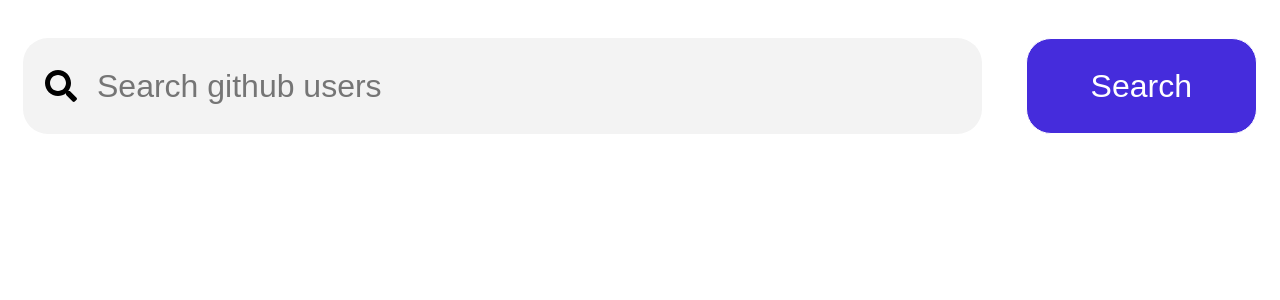
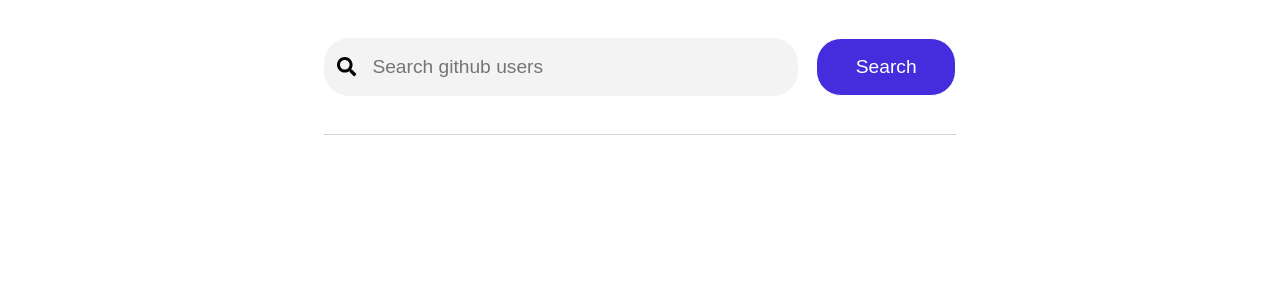
Before and after one commit to elthirage32/TooplooxRecruitment, a React app: page / in a window 1280 px wide. Shown: the top 300 px of the page. Built offline with nearby package versions, Linux system fonts and the light colour scheme.

Commit message:
Add list of searched users and mobile breakpoints

```diff
--- a/src/App.tsx
+++ b/src/App.tsx
@@ -7,7 +7,9 @@
 
   return (
     <QueryClientProvider client={queryClient}>
-      <Search />
+      <div className="app-container">
+        <Search />
+      </div>
     </QueryClientProvider>
   );
 };
--- a/src/assets/styles/_Colors.scss
+++ b/src/assets/styles/_Colors.scss
@@ -11,12 +11,10 @@
 $tertiary: #8e949a;
 
 // Backgrounds:
-$bg-light: ghostwhite;
+$bg-light: #F6F6F6;
 
 // Inputs:
 $input-hover: #a5a5a5;
 $input-background: #F3F3F3;
 $input-focus: #668de1;
 $input-outline: #668de1;
-
-// Buttons:
--- a/src/assets/styles/components/_Search.scss
+++ b/src/assets/styles/components/_Search.scss
@@ -1,17 +1,67 @@
 @import "../Colors";
 
 html * {
-  font-size: 2rem;
+  font-family: Arial, serif;
+  font-size: 1.2rem;
   line-height: 17px;
+
+  @media screen and (max-width: 1200px) {
+    font-size: 2rem;
+  }
+}
+
+.app-container {
+  display: flex;
+  justify-content: center;
 }
 
 .search-container {
   display: flex;
   padding: 30px 15px 30px 15px;
+  justify-items: center;
+  flex-direction: column;
+  width: 50%;
+
+  @media screen and (max-width: 1200px) {
+    width: 100%;
+    justify-items: normal;
+  }
 }
 
 .search-container__header {
   display: flex;
+  padding-bottom: 2em;
+  border-bottom: solid 1px $light;
   width: 100%;
+}
+
+.search-container__body {
 
 }
+
+.search-body__results {
+  display: flex;
+  flex-direction: column;
+  margin-top: 2em;
+}
+
+.search-results__item {
+  padding: 0.25em 1em 0.25em 1em;
+  display: flex;
+  justify-content: space-between;
+  border-radius: 15px;
+  height: 2.5em;
+  background: $bg-light;
+  border: 1px solid transparent;
+  margin: 0.25em 0 0.25em 0;
+  align-items: center;
+
+  svg {
+    color: $primary;
+  }
+
+  &:hover {
+    border: 1px solid $input-outline;
+    cursor: pointer;
+  }
+}
--- /dev/null
+++ b/src/components/search/components/SearchResultItem.tsx
@@ -0,0 +1,19 @@
+import React, { FC } from "react";
+import { UserModel } from "~components/search/types";
+import { faChevronRight } from "@fortawesome/free-solid-svg-icons";
+import { FontAwesomeIcon } from "@fortawesome/react-fontawesome";
+
+interface ISearchResultItem {
+  user: UserModel;
+}
+
+const SearchResultItem: FC<ISearchResultItem> = ({ user }) => {
+  return (
+    <div className="search-results__item">
+      <div>{user.login}</div>
+      <FontAwesomeIcon icon={faChevronRight} />
+    </div>
+  );
+};
+
+export default SearchResultItem;
--- a/src/components/search/components/SearchResults.tsx
+++ b/src/components/search/components/SearchResults.tsx
@@ -1,12 +1,22 @@
 import React, { FC } from "react";
 import { UserSearchResponse } from "../types";
+import SearchResultItem from "./SearchResultItem";
 
 interface ISearchResults {
   usersList: UserSearchResponse;
 }
 
-const SearchResults: FC<ISearchResults> = ({}) => {
-  return <></>;
+const SearchResults: FC<ISearchResults> = ({ usersList }) => {
+  return (
+    <div className="search-container__body">
+      <div className="search-body__results">
+        {usersList &&
+          usersList.items.map((user) => (
+            <SearchResultItem user={user} key={user.id} />
+          ))}
+      </div>
+    </div>
+  );
 };
 
 export default SearchResults;
--- a/src/components/search/index.tsx
+++ b/src/components/search/index.tsx
@@ -3,9 +3,7 @@
 import SearchResults from "./components/SearchResults";
 import { useUsersList } from "~components/search/queries";
 
-interface ISearch {}
-
-const Search: FC<ISearch> = ({}) => {
+const Search: FC = ({}) => {
   const [page, setPage] = useState(1);
   const [search, setSearch] = useState("");
   const { data, isFetching } = useUsersList(search, page);
--- a/src/components/search/types.ts
+++ b/src/components/search/types.ts
@@ -1,4 +1,4 @@
-interface UserModel {
+export interface UserModel {
   avatar_url: string;
   events_url: string;
   followers_url: string;
```
Also changed, not shown: src/assets/images/pepe phone.png (added).
